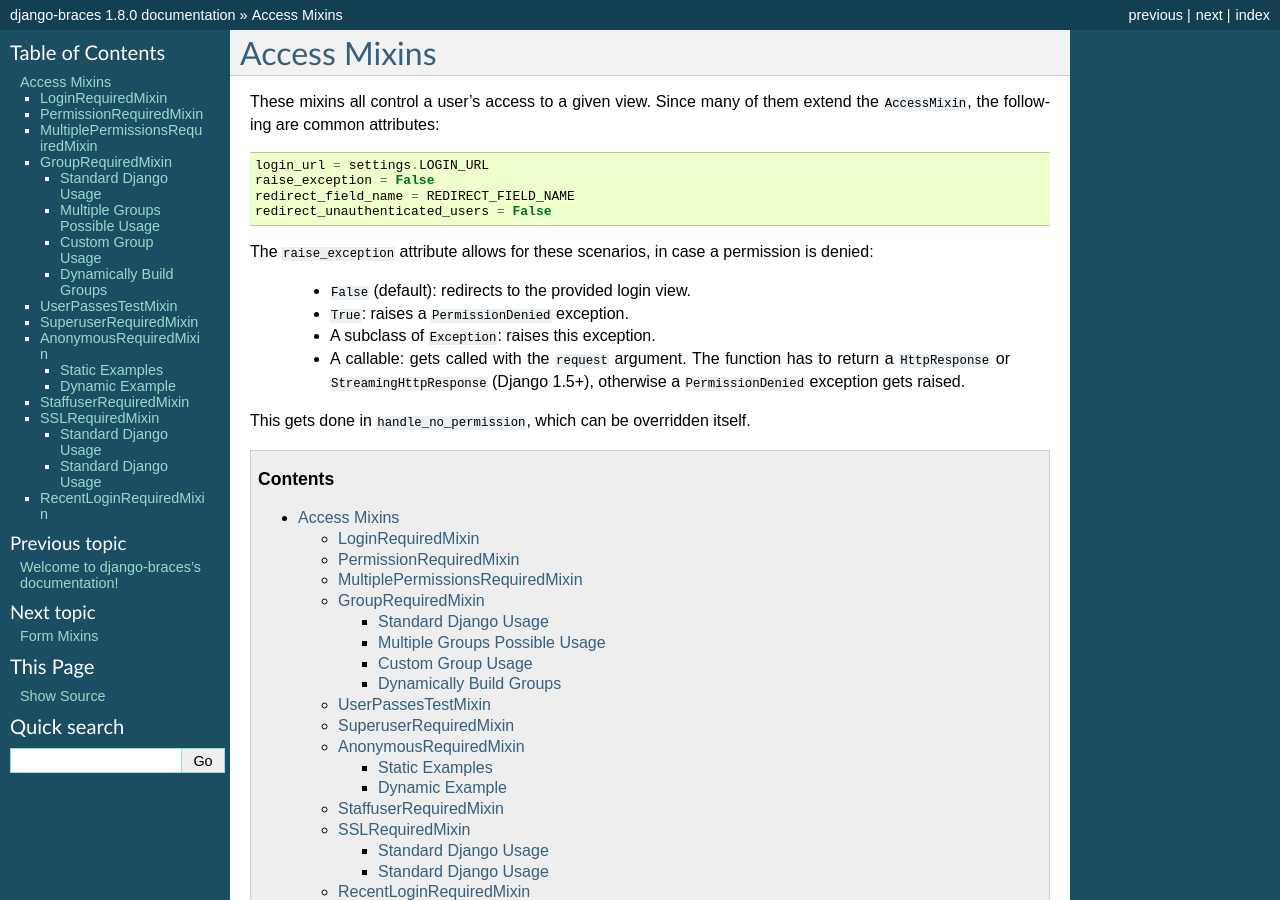
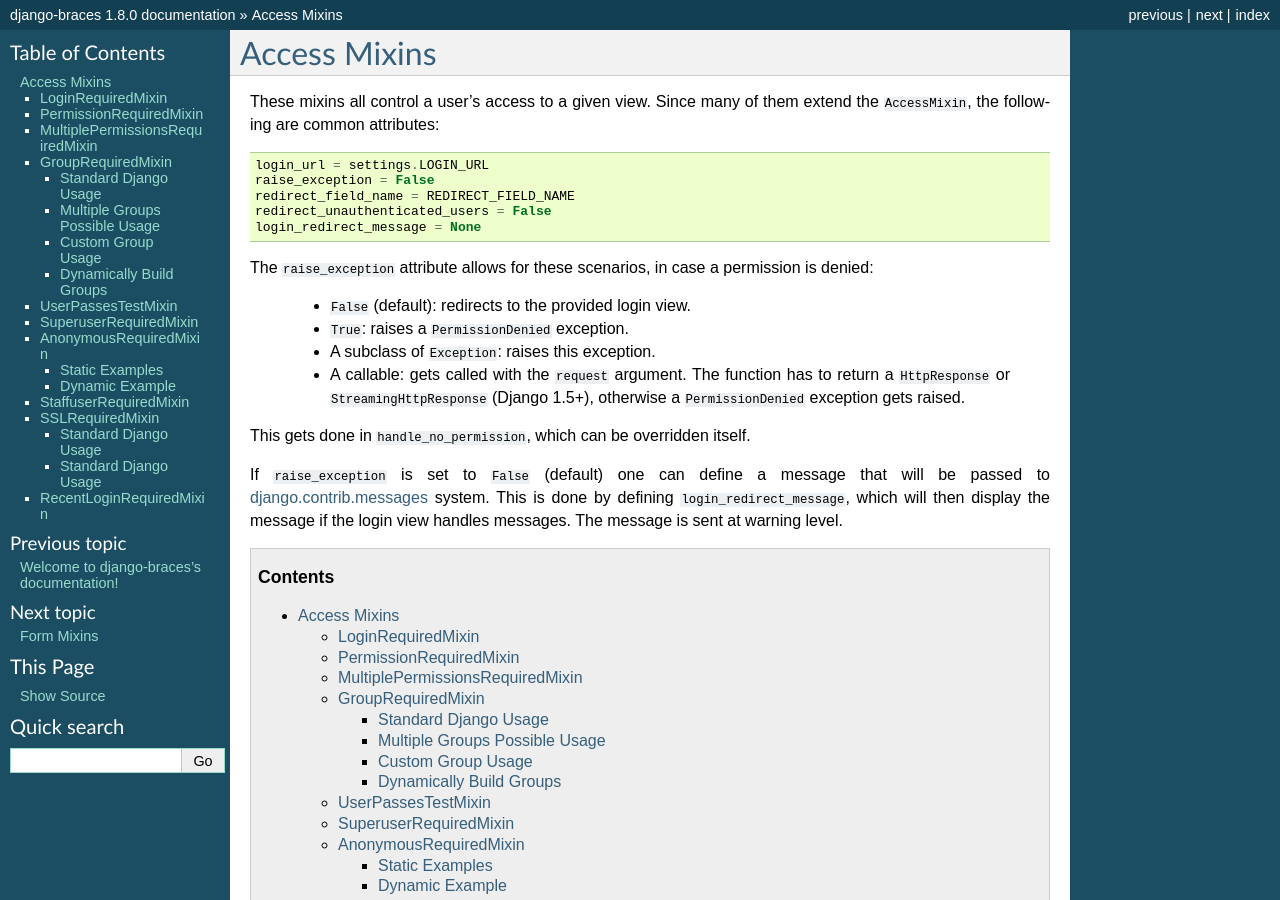
Before and after one commit to brack3t/django-braces, a Sphinx documentation site: the page built from docs/access.rst, in a window 1280 px wide and 900 px high. Built offline with Sphinx 7.4.7, drawn with Linux system fonts in a browser that asks for light colours.

Commit message:
updated documentation

```diff
--- a/docs/access.rst
+++ b/docs/access.rst
@@ -9,6 +9,7 @@
     raise_exception = False
     redirect_field_name = REDIRECT_FIELD_NAME
     redirect_unauthenticated_users = False
+    login_redirect_message = None
 
 The ``raise_exception`` attribute allows for these scenarios, in case a
 permission is denied:
@@ -22,6 +23,8 @@
       exception gets raised.
 
 This gets done in ``handle_no_permission``, which can be overridden itself.
+
+If ``raise_exception`` is set to ``False`` (default) one can define a message that will be passed to `django.contrib.messages`_ system. This is done by defining ``login_redirect_message``, which will then display the message if the login view handles messages. The message is sent at warning level.
 
 .. contents::
 
@@ -394,3 +397,4 @@
 .. _code here: https://github.com/lukaszb/django-guardian/issues/48
 .. _user_passes_test: https://docs.djangoproject.com/en/1.6/topics/auth/default/#django.contrib.auth.decorators.user_passes_test
 .. _settings.LOGIN_REDIRECT_URL: https://docs.djangoproject.com/en/1.6/ref/settings/#login-redirect-url
+.. _django.contrib.messages: https://docs.djangoproject.com/en/1.8/ref/contrib/messages/
```
